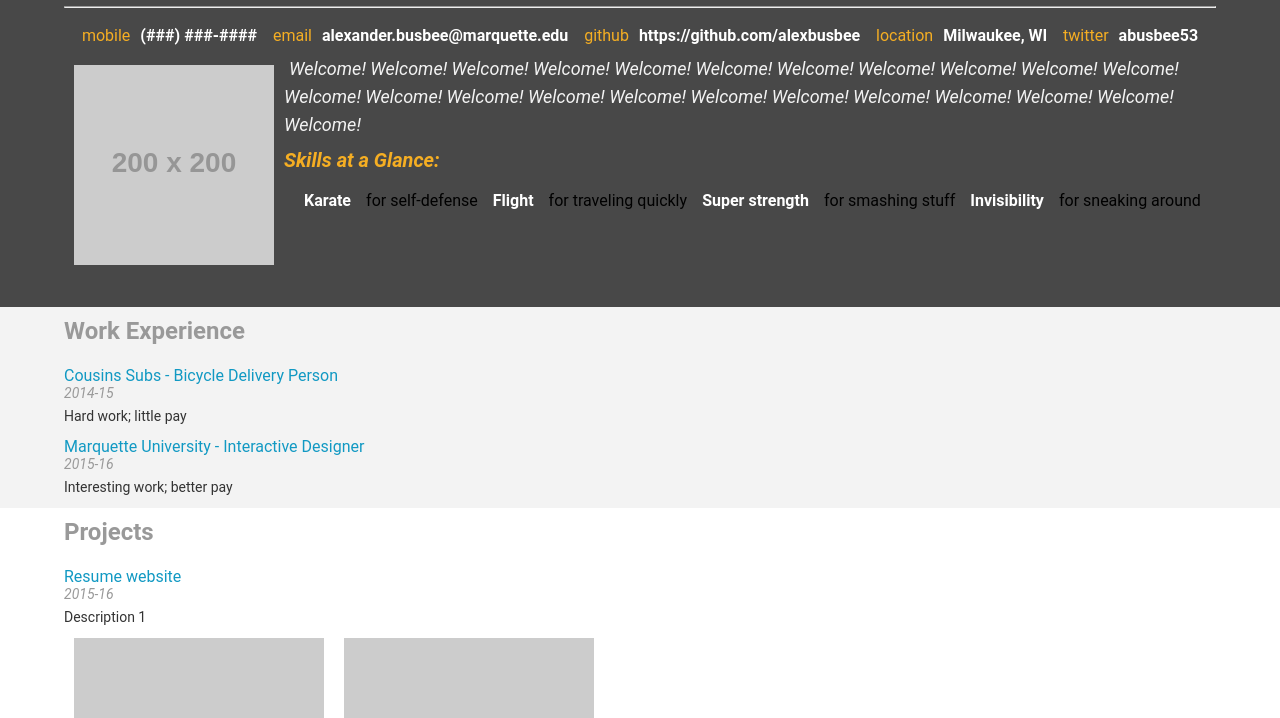
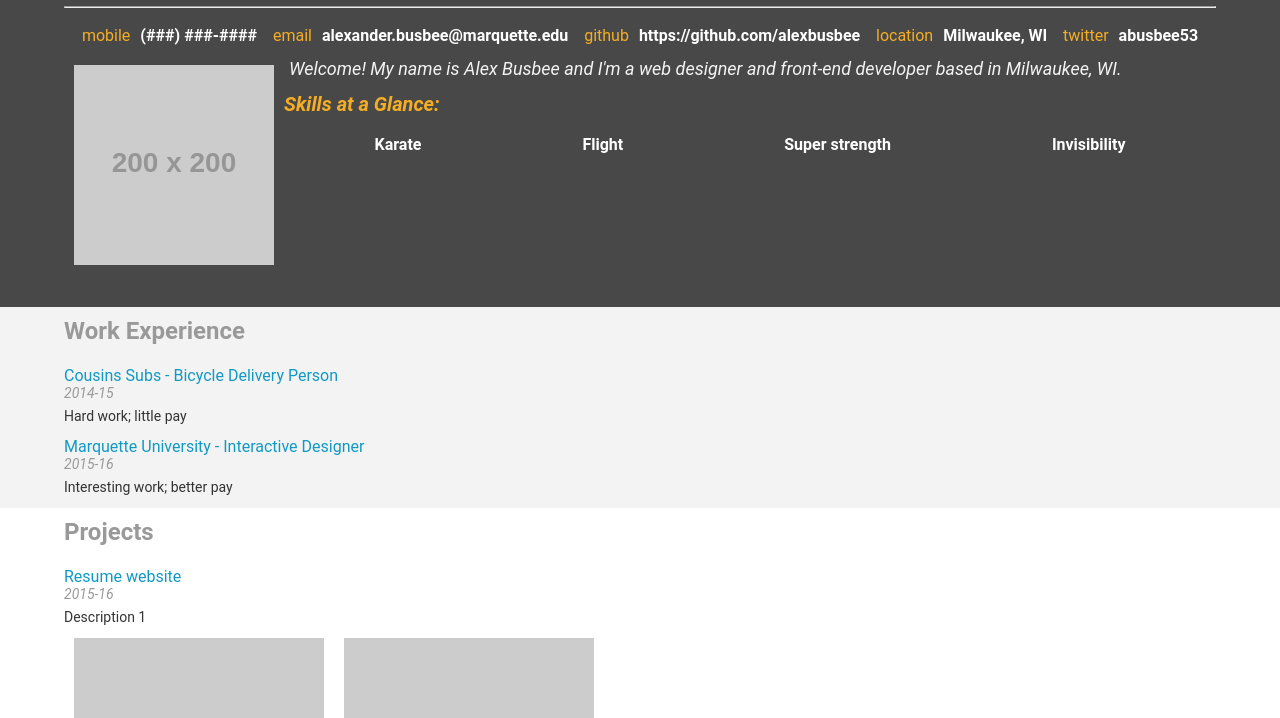
Before and after one commit to alexbusbee/udacity-fend-resume, a plain HTML site: page index.html in a window 1280 px wide. Shown: the part 82-800 px from the top of the page. Drawn offline with Linux system fonts and the light colour scheme; some packages are replaced by stand-ins of ours; placeholder pictures from the web are drawn by us.

Commit message:
Final draft

```diff
--- a/js/resumeBuilder.js
+++ b/js/resumeBuilder.js
@@ -1,27 +1,20 @@
 var bio = {
-	"name" : "Alex",
-	"role" : "designer",
+    "name": "Alex",
+    "role": "designer",
     "contacts": {
-		"mobile" : "(###) ###-####",
-		"email" : "alexander.busbee@marquette.edu",
-		"github" : "https://github.com/alexbusbee",
-		"twitter" : "abusbee53",
-		"location" : "Milwaukee, WI",
+        "mobile": "(###) ###-####",
+        "email": "alexander.busbee@marquette.edu",
+        "github": "https://github.com/alexbusbee",
+        "twitter": "abusbee53",
+        "location": "Milwaukee, WI",
     },
-	"welcomeMessage" : "Welcome! Welcome! Welcome! Welcome! Welcome! Welcome! Welcome! Welcome! Welcome! Welcome! Welcome! Welcome! Welcome! Welcome! Welcome! Welcome! Welcome! Welcome! Welcome! Welcome! Welcome! Welcome! Welcome!",
-	"skills": [{
-		"name": "Karate",
-		"use": "self-defense",
-	}, {
-		"name": "Flight",
-		"use": "traveling quickly",
-	}, {
-		"name": "Super strength",
-		"use": "smashing stuff",
-	}, {
-		"name": "Invisibility",
-		"use": "sneaking around",
-	}],
+    "welcomeMessage": "Welcome! My name is Alex Busbee and I'm a web designer and front-end developer based in Milwaukee, WI.",
+    "skills": [
+        "Karate",
+        "Flight",
+        "Super strength",
+        "Invisibility",
+    ],
     "biopic": "http://placehold.it/200x200",
 }
 
@@ -107,17 +100,17 @@ $("#header").append(formattedMsg);
     if (bio.skills.length > 0) {
         $("#header").append(HTMLskillsStart);
 
-	var formattedSkill = HTMLskills.replace("%data%", bio.skills[0].name);
-	 $("#skills").append(formattedSkill + " for " + bio.skills[0].use);
-	formattedSkill = HTMLskills.replace("%data%", bio.skills[1].name);
-	 $("#skills").append(formattedSkill + " for " + bio.skills[1].use);
-	formattedSkill = HTMLskills.replace("%data%", bio.skills[2].name);
-	 $("#skills").append(formattedSkill + " for " + bio.skills[2].use);
-	formattedSkill = HTMLskills.replace("%data%", bio.skills[3].name);
-	 $("#skills").append(formattedSkill + " for " + bio.skills[3].use);
+        var formattedSkill = HTMLskills.replace("%data%", bio.skills[0]);
+        $("#skills").append(formattedSkill);
+        formattedSkill = HTMLskills.replace("%data%", bio.skills[1]);
+        $("#skills").append(formattedSkill);
+        formattedSkill = HTMLskills.replace("%data%", bio.skills[2]);
+        $("#skills").append(formattedSkill);
+        formattedSkill = HTMLskills.replace("%data%", bio.skills[3]);
+        $("#skills").append(formattedSkill);
     };
 
-for(item in bio.contacts) {
+    for (item in bio.contacts) {
         var formattedMobile = HTMLmobile.replace("%data%", bio.contacts.mobile),
             formattedEmail = HTMLemail.replace("%data%", bio.contacts.email),
             formattedGithub = HTMLgithub.replace("%data%", bio.contacts.github),
@@ -195,7 +188,7 @@ $(document).click(function(loc) {
     var x = loc.pageX,
         y = loc.pageY;
 
-	logClicks(x,y);
+    logClicks(x, y);
 });
 
 
```
Also changed, not shown: index.html (+10 -7 lines), js/un.js (deleted, +0 -10 lines). Lines whose indentation alone changed are shown as unchanged.
